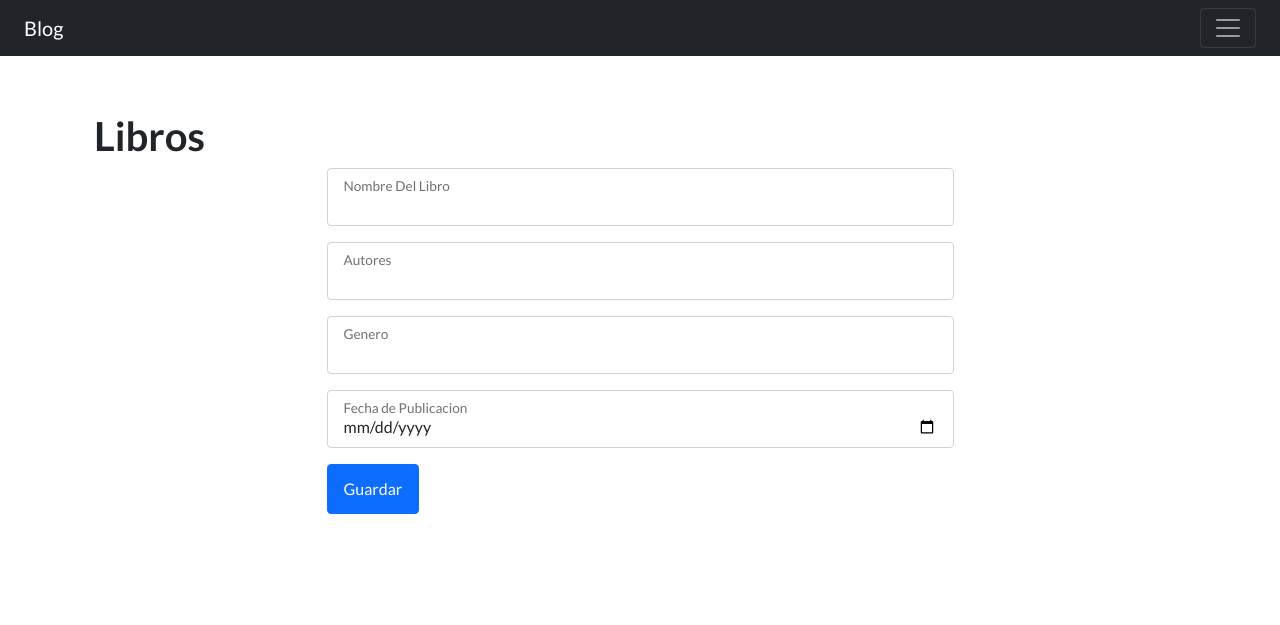
After one commit to Alonso195/ProyectoFinalPythonAlonso, a Django app: page /libros/ in a window 1280 px wide. The commit adds this page. Shown: the top 625 px of the page. Run offline with Django 4.2, Linux system fonts and the light colour scheme; some libraries are stand-ins or nearby versions.

Commit message:
Libros y autores

```diff
--- /dev/null
+++ b/ProyectoFinalPython/AppProyectoFinalPython/templates/books.html
@@ -0,0 +1,42 @@
+{% extends 'navBar.html'%}
+
+{% load static %}
+
+{% block blockDinamico %}
+<section class="features-icons">
+    <div class="container">
+         <!-- Contact Section Form-->
+        <h1>Libros</h1>
+        <div class="row justify-content-center">
+            <div class="col-lg-8 col-xl-7" >
+
+                <form  action="{% url 'Libro' %}" method="POST">{% csrf_token %}
+                    <!-- Name input-->
+                    <div class="form-floating mb-3">
+                        <input class="form-control" name="name" type="text"/>
+                        <label name="name">Nombre Del Libro</label>
+                    </div>
+                    <!-- author address input-->
+                    <div class="form-floating mb-3">
+                        <input class="form-control" name="author" type="text"/>
+                        <label name="author">Autores</label>
+                    </div>
+                    <!-- genre number input-->
+                    <div class="form-floating mb-3">
+                        <input class="form-control" name="genre" type="text" />
+                        <label name="genre">Genero</label>
+                    </div>
+                    <!-- date input-->
+                    <div class="form-floating mb-3">
+                        <input class="form-control" name="date" type="date" />
+                        <label name="date">Fecha de Publicacion</label>
+                    </div>
+
+                    <!-- Submit Button-->
+                    <input class="btn btn-primary btn-xl" id="submitButton" value="Guardar" type="submit">
+                </form>
+            </div>
+        </div>
+    </div>
+</section>
+{% endblock blockDinamico %}
--- a/ProyectoFinalPython/AppProyectoFinalPython/templates/navBar.html
+++ b/ProyectoFinalPython/AppProyectoFinalPython/templates/navBar.html
@@ -45,12 +45,12 @@
                         Catalogos
                       </a>
                       <ul class="dropdown-menu dropdown-menu-dark">
-                        <li><a class="dropdown-item" href="#">Action</a></li>
-                        <li><a class="dropdown-item" href="#">Another action</a></li>
+                        <li><a class="dropdown-item" href="{% url 'Libro' %}">Libros</a></li>
+                        <li><a class="dropdown-item" href="{% url 'Autores' %}">Autores</a></li>
                         <li>
                           <hr class="dropdown-divider">
                         </li>
-                        <li><a class="dropdown-item" href="#">Something else here</a></li>
+                        <li><a class="dropdown-item" href="#">Clientes</a></li>
                       </ul>
                     </li>
                   </ul>
--- a/ProyectoFinalPython/AppProyectoFinalPython/urls.py
+++ b/ProyectoFinalPython/AppProyectoFinalPython/urls.py
@@ -1,8 +1,12 @@
 from django.urls import path
-from AppProyectoFinalPython.views import inicio, contactUs
+from AppProyectoFinalPython.views import inicio, contactUs, books, authors
 
 urlpatterns = [
     path('', inicio, name='Inicio'),
     path('contacto/', contactUs, name='Contacto'),
+    path('libros/', books, name='Libro'),
+    path('Autores/', authors, name='Autores'),
+
+
 
 ]
--- a/ProyectoFinalPython/AppProyectoFinalPython/views.py
+++ b/ProyectoFinalPython/AppProyectoFinalPython/views.py
@@ -1,8 +1,8 @@
 
 from django.shortcuts import render
 
-from AppProyectoFinalPython.models import Contacto
-from AppProyectoFinalPython.forms import ContactoFormulario
+from AppProyectoFinalPython.models import Contact, Book, Author
+from AppProyectoFinalPython.forms import ContactFormulario, BookForm, AuthorForm
 
 def inicio(self):
     return render(self, "inicio.html")
@@ -10,14 +10,44 @@ def inicio(self):
 def contactUs(self):
 
     if (self.method == 'POST'):
-        contactoFormulario = ContactoFormulario(self.POST)
-        print(contactoFormulario.is_valid())
+        contactFormulario = ContactFormulario(self.POST)
+        print(contactFormulario.is_valid())
         print(self.POST)
-        if contactoFormulario.is_valid():
-            data = contactoFormulario.cleaned_data
-            contacto = Contacto(name=data['name'], email=data['email'], phone=data['phone'], message=data['message'])
-            contacto.save()
+        if contactFormulario.is_valid():
+            data = contactFormulario.cleaned_data
+            contact = Contact(name=data['name'], email=data['email'], phone=data['phone'], message=data['message'])
+            contact.save()
             return render(self,'inicio.html')
     else:
 
         return render(self, "contactUs.html")
+
+def books(self):
+
+    if (self.method == 'POST'):
+        bookForm = BookForm(self.POST)
+        print(bookForm.is_valid())
+        print(self.POST)
+        if bookForm.is_valid():
+            data = bookForm.cleaned_data
+            book = Book(name=data['name'], author=data['author'], genre=data['genre'], date=data['date'])
+            book.save()
+            return render(self,'inicio.html')
+    else:
+
+        return render(self, "books.html")
+
+def authors(self):
+
+    if (self.method == 'POST'):
+        authorForm = AuthorForm(self.POST)
+        print(authorForm.is_valid())
+        print(self.POST)
+        if authorForm.is_valid():
+            data = authorForm.cleaned_data
+            author = Author(name=data['name'], last_name=data['last_name'], born=data['born'])
+            author.save()
+            return render(self,'inicio.html')
+    else:
+
+        return render(self, "authors.html")
```
Also changed, not shown: ProyectoFinalPython/AppProyectoFinalPython/forms.py (+13 -1 lines), ProyectoFinalPython/AppProyectoFinalPython/models.py (+15 -1 lines), ProyectoFinalPython/AppProyectoFinalPython/templates/authors.html (added, +37 -0 lines), ProyectoFinalPython/AppProyectoFinalPython/migrations/0002_book_rename_contacto_contact.py (added), ProyectoFinalPython/AppProyectoFinalPython/migrations/0003_author_alter_book_date.py (added), ProyectoFinalPython/db.sqlite3.
